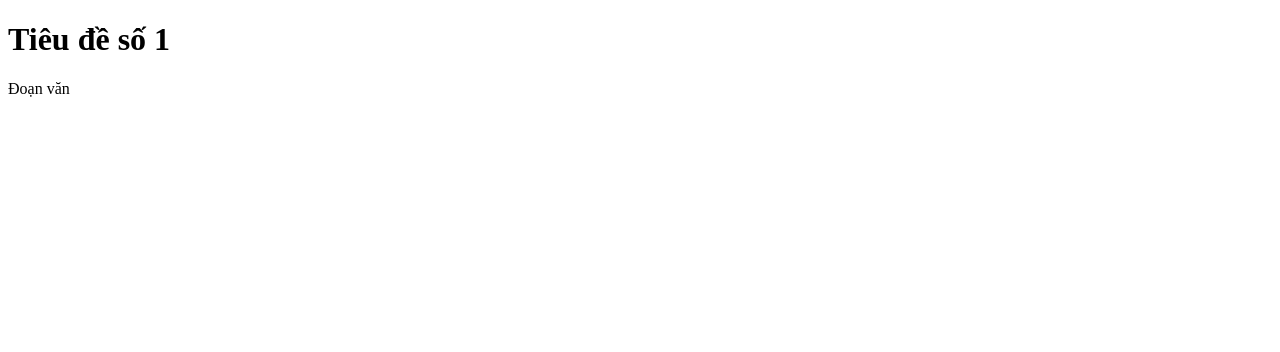
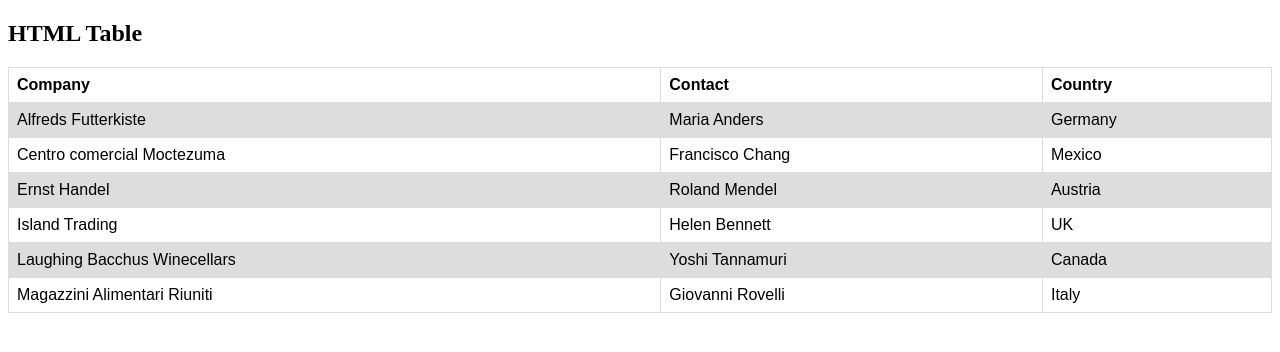
Before and after one commit to nguyenphuckhang2304/nguyenphuckhang2304.github.io, a plain HTML site: page index2.html in a window 1280 px wide. Drawn offline with Linux system fonts and the light colour scheme.

Commit message:
html table

```diff
--- a/index2.html
+++ b/index2.html
@@ -2,12 +2,68 @@
 <html>
 
 <head>
-    <title>Website của tôi</title>
+    <style>
+        table {
+            font-family: arial, sans-serif;
+            border-collapse: collapse;
+            width: 100%;
+        }
+
+        td,
+        th {
+            border: 1px solid #dddddd;
+            text-align: left;
+            padding: 8px;
+        }
+
+        tr:nth-child(even) {
+            background-color: #dddddd;
+        }
+    </style>
 </head>
 
 <body>
-    <h1>Tiêu đề số 1</h1>
-    <p>Đoạn văn</p>
+
+    <h2>HTML Table</h2>
+
+    <table>
+        <tr>
+            <th>Company</th>
+            <th>Contact</th>
+            <th>Country</th>
+        </tr>
+        <tr>
+            <td>Alfreds Futterkiste</td>
+            <td>Maria Anders</td>
+            <td>Germany</td>
+        </tr>
+        <tr>
+            <td>Centro comercial Moctezuma</td>
+            <td>Francisco Chang</td>
+            <td>Mexico</td>
+        </tr>
+        <tr>
+            <td>Ernst Handel</td>
+            <td>Roland Mendel</td>
+            <td>Austria</td>
+        </tr>
+        <tr>
+            <td>Island Trading</td>
+            <td>Helen Bennett</td>
+            <td>UK</td>
+        </tr>
+        <tr>
+            <td>Laughing Bacchus Winecellars</td>
+            <td>Yoshi Tannamuri</td>
+            <td>Canada</td>
+        </tr>
+        <tr>
+            <td>Magazzini Alimentari Riuniti</td>
+            <td>Giovanni Rovelli</td>
+            <td>Italy</td>
+        </tr>
+    </table>
+
 </body>
 
 </html>
```
